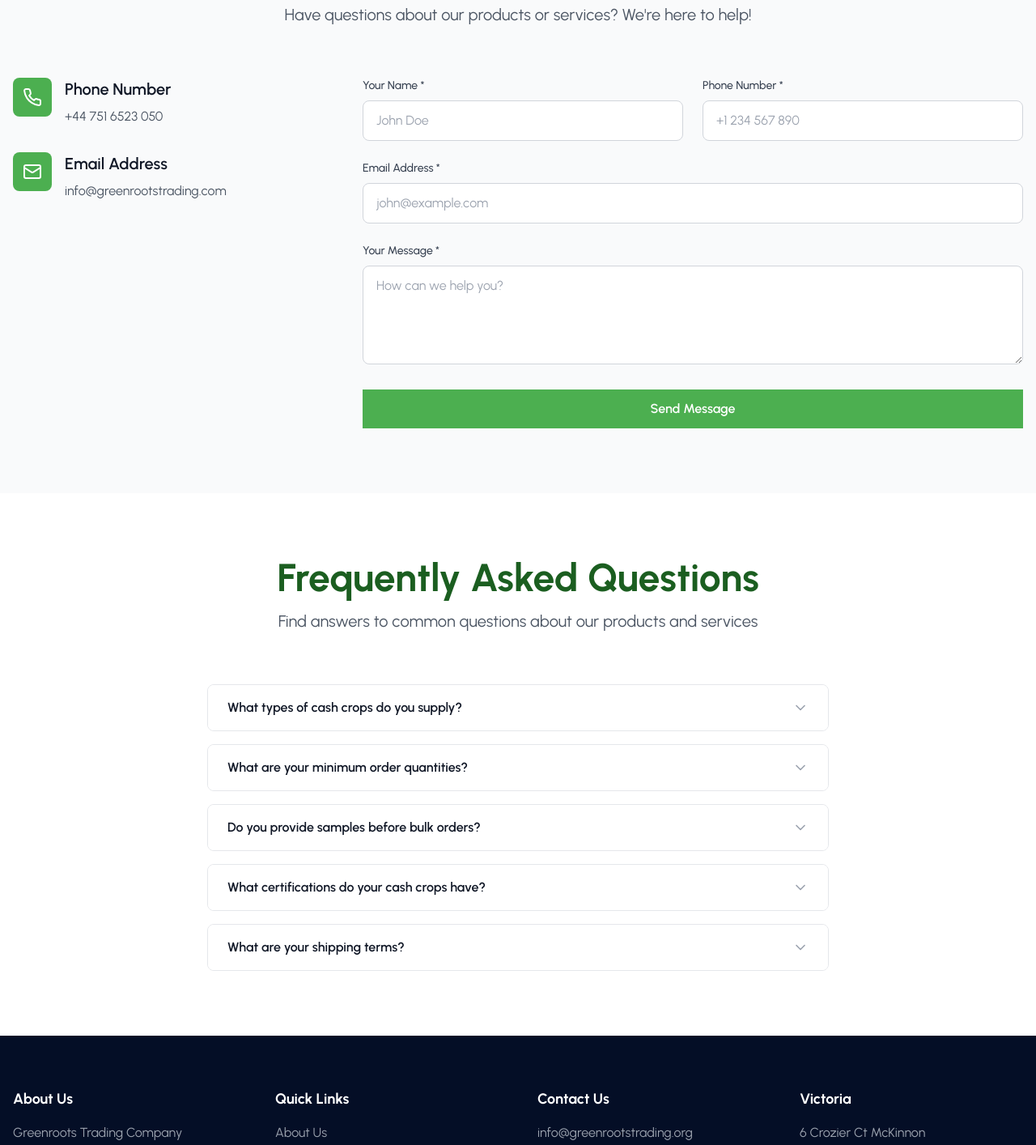
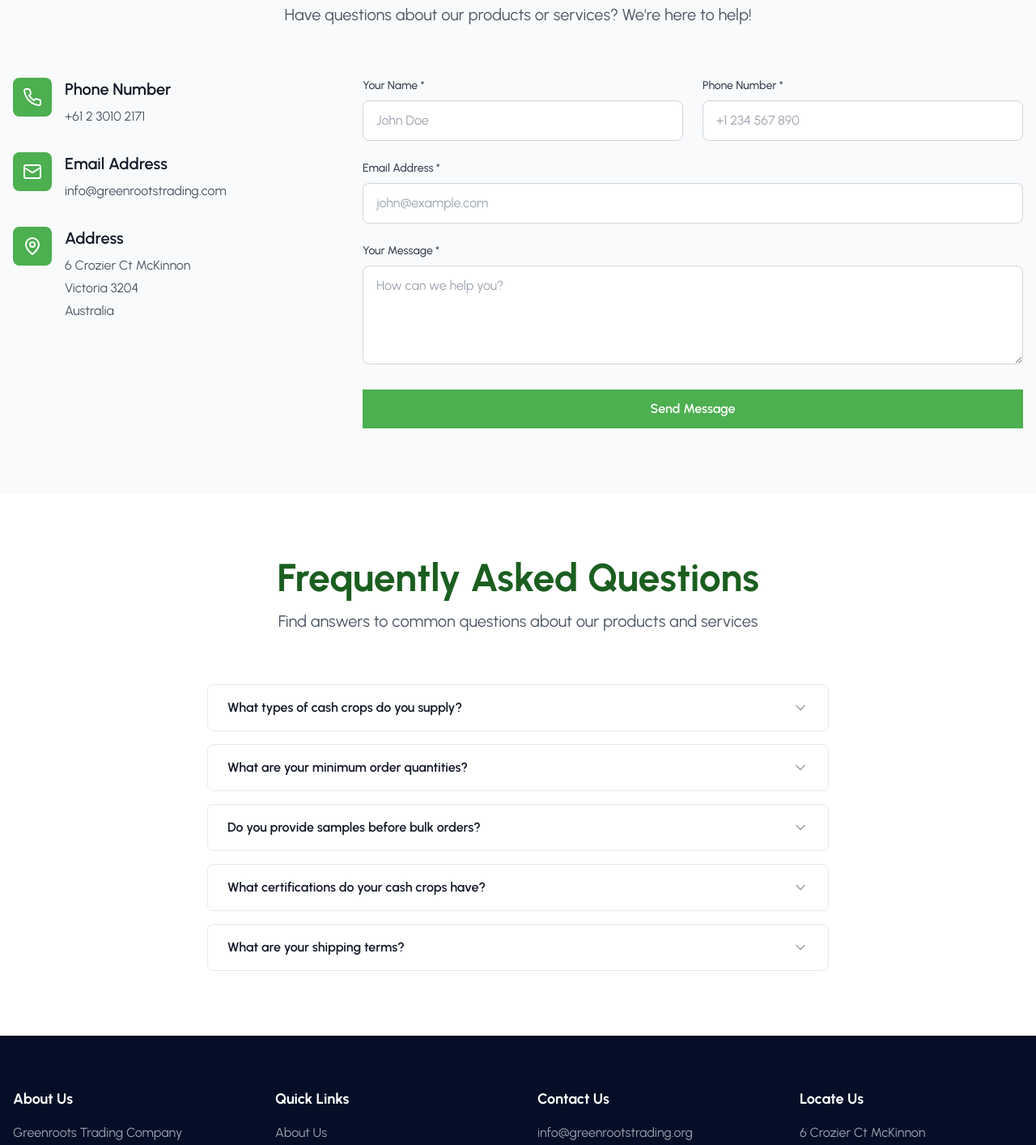
Before and after one commit to JoWinner/industy, a Next.js app: page /contact in a window 1280 px wide. Shown: the part 460-1874 px from the top of the page at 81% size. Built offline with nearby package versions, Linux system fonts and the light colour scheme.

Commit message:
update: updated contact info

```diff
--- a/app/(routes)/contact/components/contact-form.jsx
+++ b/app/(routes)/contact/components/contact-form.jsx
@@ -62,7 +62,7 @@ const ContactForm = () => {
               </div>
               <div>
                 <h3 className="text-xl font-semibold mb-2">Phone Number</h3>
-                <p className="text-gray-600">+44 751 6523 050</p>
+                <p className="text-gray-600">+61 2 3010 2171</p>
               </div>
             </div>
 
@@ -74,6 +74,20 @@ const ContactForm = () => {
                 <h3 className="text-xl font-semibold mb-2">Email Address</h3>
                 <p className="text-gray-600">info@greenrootstrading.com</p>
               </div>
+            </div>
+
+            <div className="flex items-start space-x-4">
+              <div className="bg-primary p-3 rounded-lg text-white">
+                <MapPin size={24} />
+              </div>
+              <div>
+            <h3 className="text-xl font-semibold mb-2">Address</h3>
+            <ul className="space-y-1 text-gray-600">
+              <li>6 Crozier Ct McKinnon</li>
+              <li>Victoria 3204</li>
+              <li>Australia</li>
+            </ul>
+          </div>
             </div>
           </div>
 
--- a/components/footer.jsx
+++ b/components/footer.jsx
@@ -73,7 +73,7 @@ const Footer = () => {
           </div>
 
           <div>
-            <h3 className="footer-title">Victoria</h3>
+            <h3 className="footer-title">Locate Us</h3>
             <ul className="space-y-1 text-gray-400">
               <li>6 Crozier Ct McKinnon</li>
               <li>Victoria 3204</li>
```
